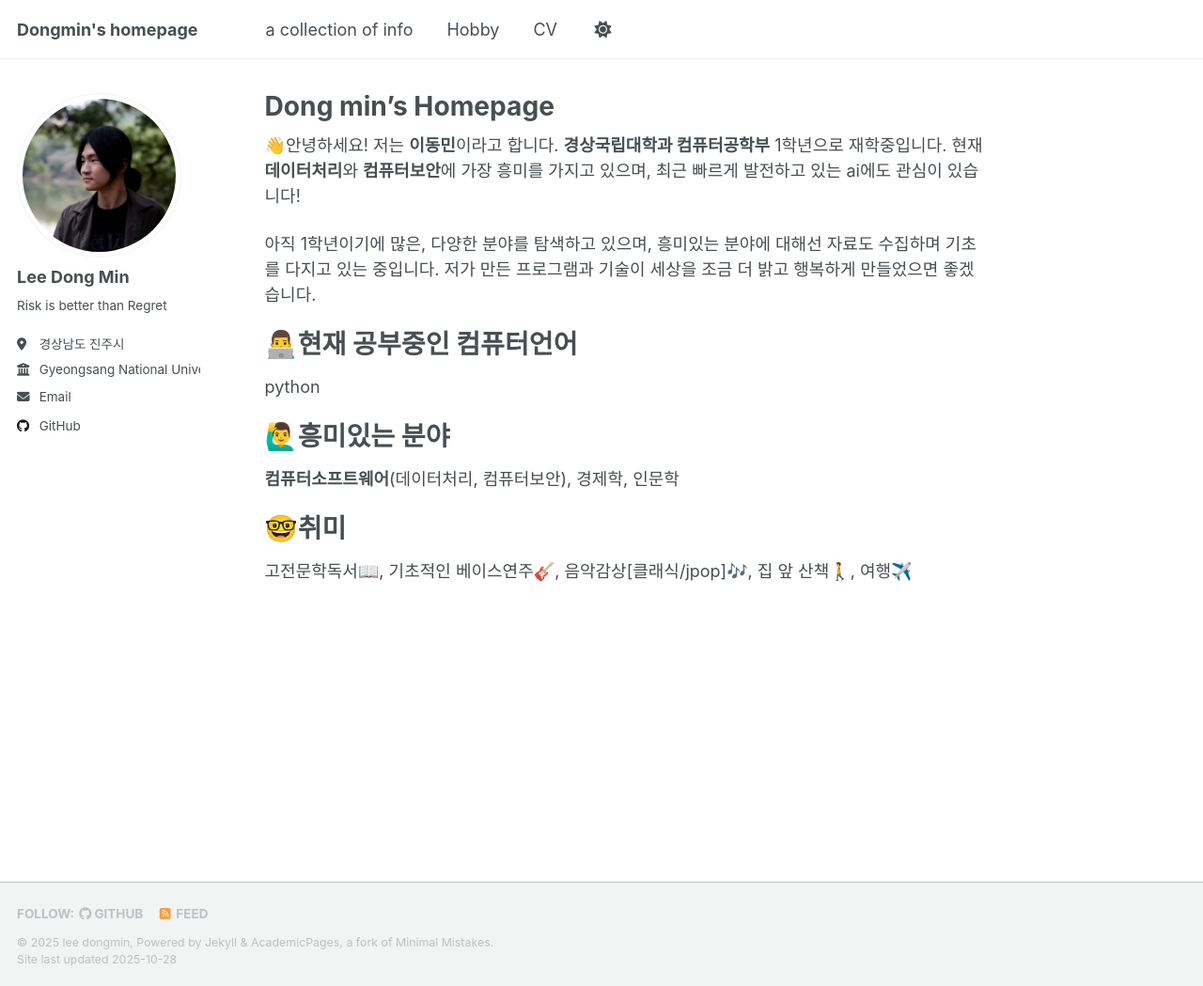
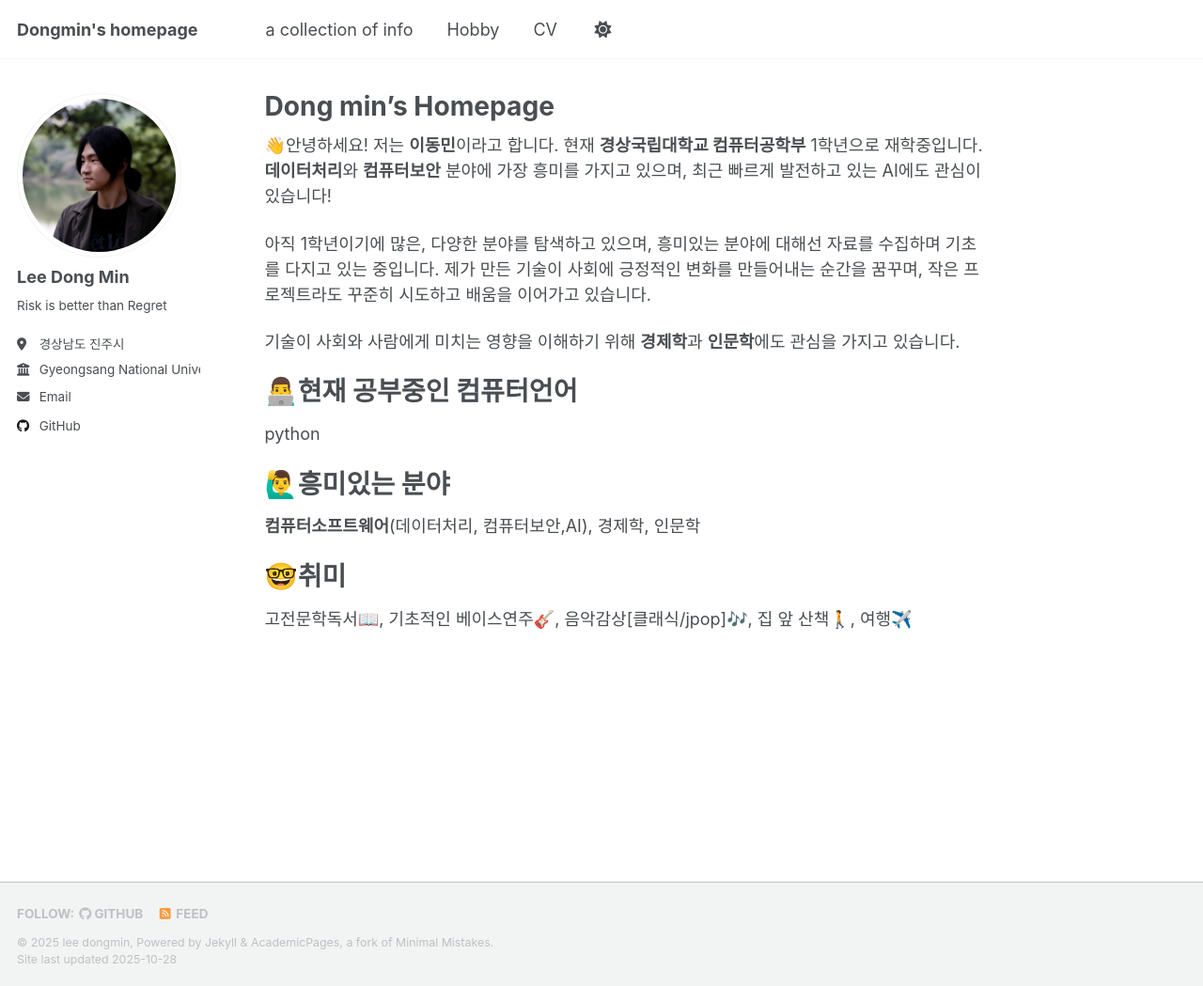
Before and after one commit to leerowa/leerowa.github.io, a Jekyll site: the page built from _pages/about.md, in a window 1280 px wide and 1049 px high. Shown: the whole window at 94% size. Built offline with Jekyll 4.4.1, drawn with Linux system fonts in a browser that asks for light colours; a script that is not in the unit is left out.

Commit message:
Update about.md

```diff
--- a/_pages/about.md
+++ b/_pages/about.md
@@ -7,10 +7,12 @@ redirect_from:
   - /about.html
 ---
 
-👋안녕하세요! 저는 **이동민**이라고 합니다. **경상국립대학과 컴퓨터공학부** 1학년으로 재학중입니다. 현재  **데이터처리**와 **컴퓨터보안**에 가장 흥미를 가지고 있으며, 최근 빠르게 발전하고 있는 ai에도 관심이 있습니다!
+👋안녕하세요! 저는 **이동민**이라고 합니다. 현재 **경상국립대학교 컴퓨터공학부** 1학년으로 재학중입니다.  **데이터처리**와 **컴퓨터보안** 분야에 가장 흥미를 가지고 있으며, 최근 빠르게 발전하고 있는 AI에도 관심이 있습니다!
 
-아직 1학년이기에 많은, 다양한 분야를 탐색하고 있으며, 흥미있는 분야에 대해선 자료도 수집하며 기초를 다지고 있는 중입니다.
-저가 만든 프로그램과 기술이 세상을 조금 더 밝고 행복하게 만들었으면 좋겠습니다.
+아직 1학년이기에 많은, 다양한 분야를 탐색하고 있으며, 흥미있는 분야에 대해선 자료를 수집하며 기초를 다지고 있는 중입니다.
+제가 만든 기술이 사회에 긍정적인 변화를 만들어내는 순간을 꿈꾸며, 작은 프로젝트라도 꾸준히 시도하고 배움을 이어가고 있습니다.
+
+기술이 사회와 사람에게 미치는 영향을 이해하기 위해 **경제학**과 **인문학**에도 관심을 가지고 있습니다.
 
 👨‍💻현재 공부중인 컴퓨터언어
 ======
@@ -18,7 +20,7 @@ python
 
 🙋‍♂️흥미있는 분야
 ======
-**컴퓨터소프트웨어**(데이터처리, 컴퓨터보안), 경제학, 인문학
+**컴퓨터소프트웨어**(데이터처리, 컴퓨터보안,AI), 경제학, 인문학
 
 🤓취미
 ======
```
